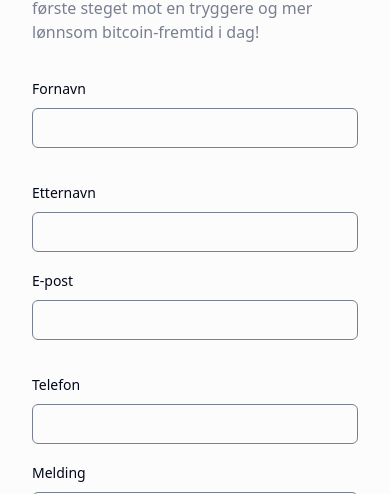
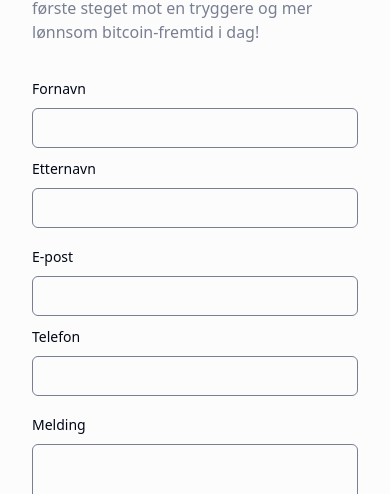
Before and after one commit to arnelamo/satoshi-consult, a Next.js app: page /kontakt in a window 390 px wide. Shown: the part 317-811 px from the top of the page. Built offline with nearby package versions, Linux system fonts and the light colour scheme; no server answers.

Commit message:
style fixes

```diff
--- a/app/kontakt/Contactform.tsx
+++ b/app/kontakt/Contactform.tsx
@@ -94,7 +94,7 @@
 
       <Form {...form}>
         <form onSubmit={form.handleSubmit(onSubmit)} className="grid gap-4 w-full">
-          <div className="grid md:grid-cols-2 gap-8">
+          <div className="grid md:grid-cols-2 gap-2 md:gap-8">
             <FormField
               control={form.control}
               name="firstName"
@@ -122,7 +122,7 @@
               )}
             />
           </div>
-          <div className="grid md:grid-cols-2 gap-8">
+          <div className="grid md:grid-cols-2 gap-2 md:gap-8">
             <FormField
               control={form.control}
               name="email"
--- a/components/landingPage/ConsultationSection.tsx
+++ b/components/landingPage/ConsultationSection.tsx
@@ -21,7 +21,7 @@
           </div>
         </div>
         <EaseIn>
-          <div className="grid grid-cols-1 sm:grid-cols-2 md:grid-cols-4 gap-12 sm:gap-8 lg:gap-4">
+          <div className="grid grid-cols-1 sm:grid-cols-2 md:grid-cols-4 gap-12">
             <div className="flex flex-col items-center sm:items-start space-y-4 sm:space-y-8">
               <Icon name={"shield"} size={"l"} />
               <Text type="h4" className="mb-2">
```
